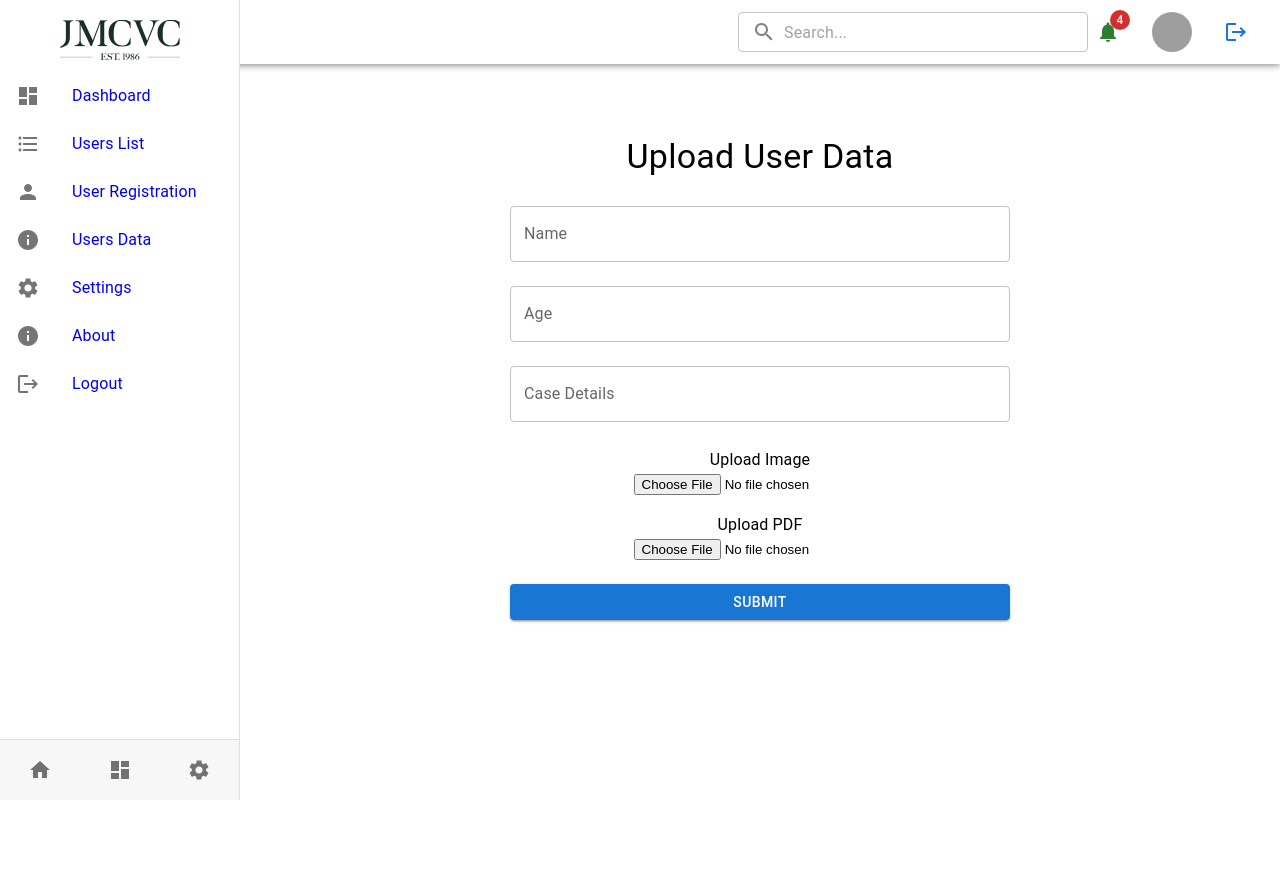
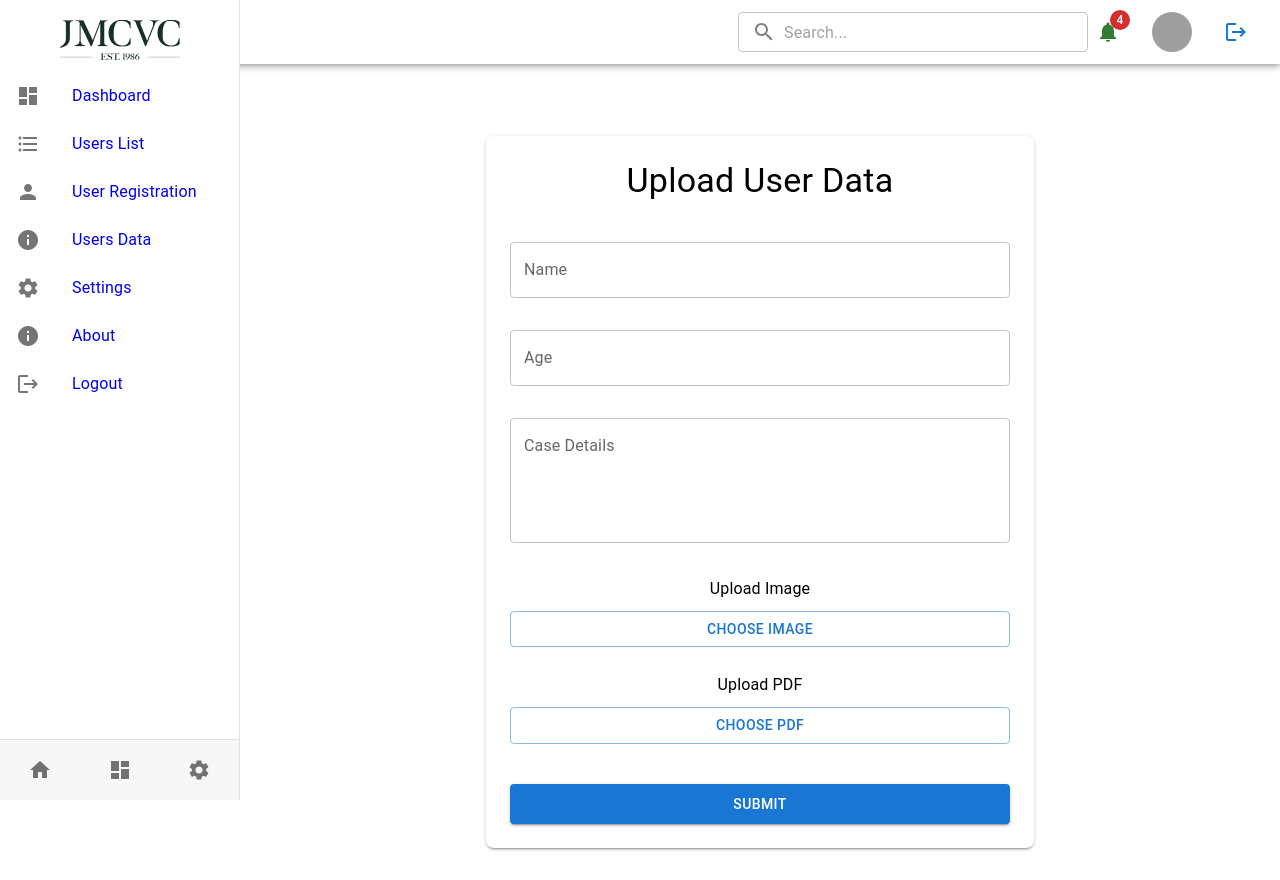
Before and after one commit to mussawir/jmcfrontend, a React (Create React App) app: page /userdata in a window 1280 px wide. Before the commit the page ends 800 px from the top, so only its background shows below. Built offline with nearby package versions, Linux system fonts and the light colour scheme; grey boxes are pictures that could not be loaded.

Commit message:
starting code

```diff
--- a/src/pages/UserData.tsx
+++ b/src/pages/UserData.tsx
@@ -1,7 +1,7 @@
 import React, { useState } from 'react';
 import { Box, TextField, Button, Typography, CircularProgress, Toolbar } from '@mui/material';
-import DrawerComponent from '../components/DrawerComponent'; // Import the Drawer component
-import HeaderComponent from '../components/HeaderComponent'; // Import the Header component
+import DrawerComponent from '../components/DrawerComponent';
+import HeaderComponent from '../components/HeaderComponent';
 
 const UserData = () => {
   const [name, setName] = useState('');
@@ -34,7 +34,6 @@ const UserData = () => {
 
       if (response.ok) {
         alert('User data uploaded successfully!');
-        // Reset the form
         setName('');
         setAge('');
         setCaseDetails('');
@@ -51,19 +50,14 @@ const UserData = () => {
   };
 
   return (
-    <Box sx={{ display: 'flex' }}>
-      {/* Drawer */}
+    <Box sx={{ display: 'flex', minHeight: '100vh', bgcolor: 'background.default' }}>
       <DrawerComponent />
+      <Box component="main" sx={{ flexGrow: 1, p: 3 }}>
+        <HeaderComponent />
+        <Toolbar />
 
-      {/* Main Content */}
-      <Box component="main" sx={{ flexGrow: 1, p: 3 }}>
-        {/* Header */}
-        <HeaderComponent />
-
-        {/* Content Area */}
-        <Toolbar /> {/* Adds spacing below the fixed header */}
-        <Box sx={{ maxWidth: 500, mx: 'auto', mt: 5 }}>
-          <Typography variant="h4" component="h1" gutterBottom>
+        <Box sx={{ maxWidth: 500, mx: 'auto', mt: 5, p: 3, bgcolor: 'background.paper', borderRadius: 2, boxShadow: 2 }}>
+          <Typography variant="h4" component="h1" gutterBottom sx={{ textAlign: 'center', mb: 3 }}>
             Upload User Data
           </Typography>
 
@@ -73,6 +67,7 @@ const UserData = () => {
             margin="normal"
             value={name}
             onChange={(e) => setName(e.target.value)}
+            sx={{ mb: 2 }}
           />
           <TextField
             label="Age"
@@ -81,6 +76,7 @@ const UserData = () => {
             margin="normal"
             value={age}
             onChange={(e) => setAge(e.target.value)}
+            sx={{ mb: 2 }}
           />
           <TextField
             label="Case Details"
@@ -88,33 +84,53 @@ const UserData = () => {
             margin="normal"
             value={caseDetails}
             onChange={(e) => setCaseDetails(e.target.value)}
+            multiline
+            rows={4}
+            sx={{ mb: 2 }}
           />
-          <Box sx={{ mt: 2 }}>
-            <Typography variant="subtitle1">Upload Image</Typography>
+
+          <Box sx={{ mt: 2, mb: 3 }}>
+            <Typography variant="subtitle1" sx={{ mb: 1 }}>Upload Image</Typography>
+            <Button variant="outlined" component="label" sx={{ width: '100%', textAlign: 'center' }}>
+              {image ? image.name : 'Choose Image'}
               <input
                 type="file"
                 accept="image/*"
                 onChange={(e) => handleFileUpload(e, setImage)}
+                hidden
               />
+            </Button>
           </Box>
-          <Box sx={{ mt: 2 }}>
-            <Typography variant="subtitle1">Upload PDF</Typography>
+
+          <Box sx={{ mt: 2, mb: 3 }}>
+            <Typography variant="subtitle1" sx={{ mb: 1 }}>Upload PDF</Typography>
+            <Button variant="outlined" component="label" sx={{ width: '100%', textAlign: 'center' }}>
+              {pdf ? pdf.name : 'Choose PDF'}
               <input
                 type="file"
                 accept=".pdf"
                 onChange={(e) => handleFileUpload(e, setPdf)}
+                hidden
               />
+            </Button>
           </Box>
 
           <Button
             variant="contained"
             color="primary"
             fullWidth
-            sx={{ mt: 3 }}
             onClick={handleSubmit}
             disabled={loading}
+            sx={{
+              mt: 2,
+              py: 1,
+              bgcolor: loading ? 'grey.500' : 'primary.main',
+              '&:hover': {
+                bgcolor: loading ? 'grey.500' : 'primary.dark'
+              }
+            }}
           >
-            {loading ? <CircularProgress size={24} /> : 'Submit'}
+            {loading ? <CircularProgress size={24} color="inherit" /> : 'Submit'}
           </Button>
         </Box>
       </Box>
```
Lines whose indentation alone changed are shown as unchanged.
